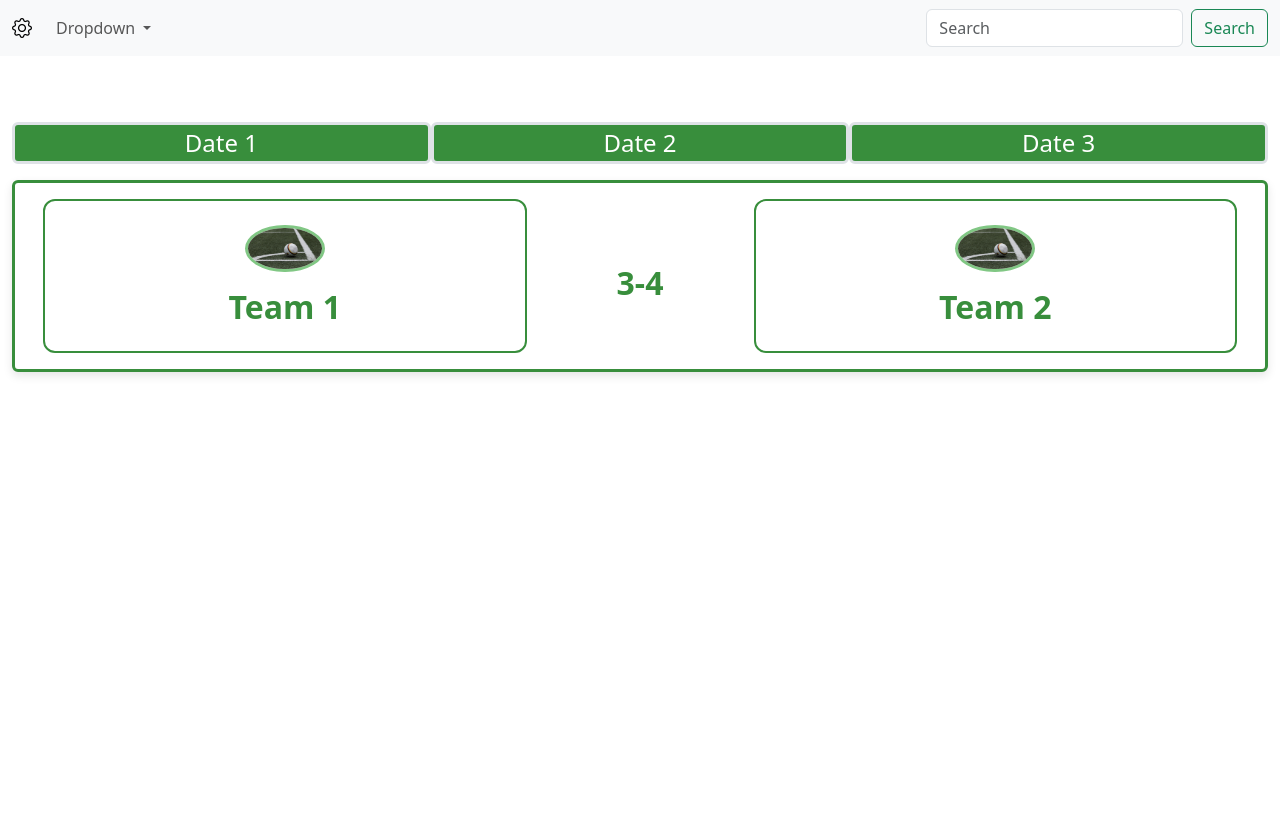
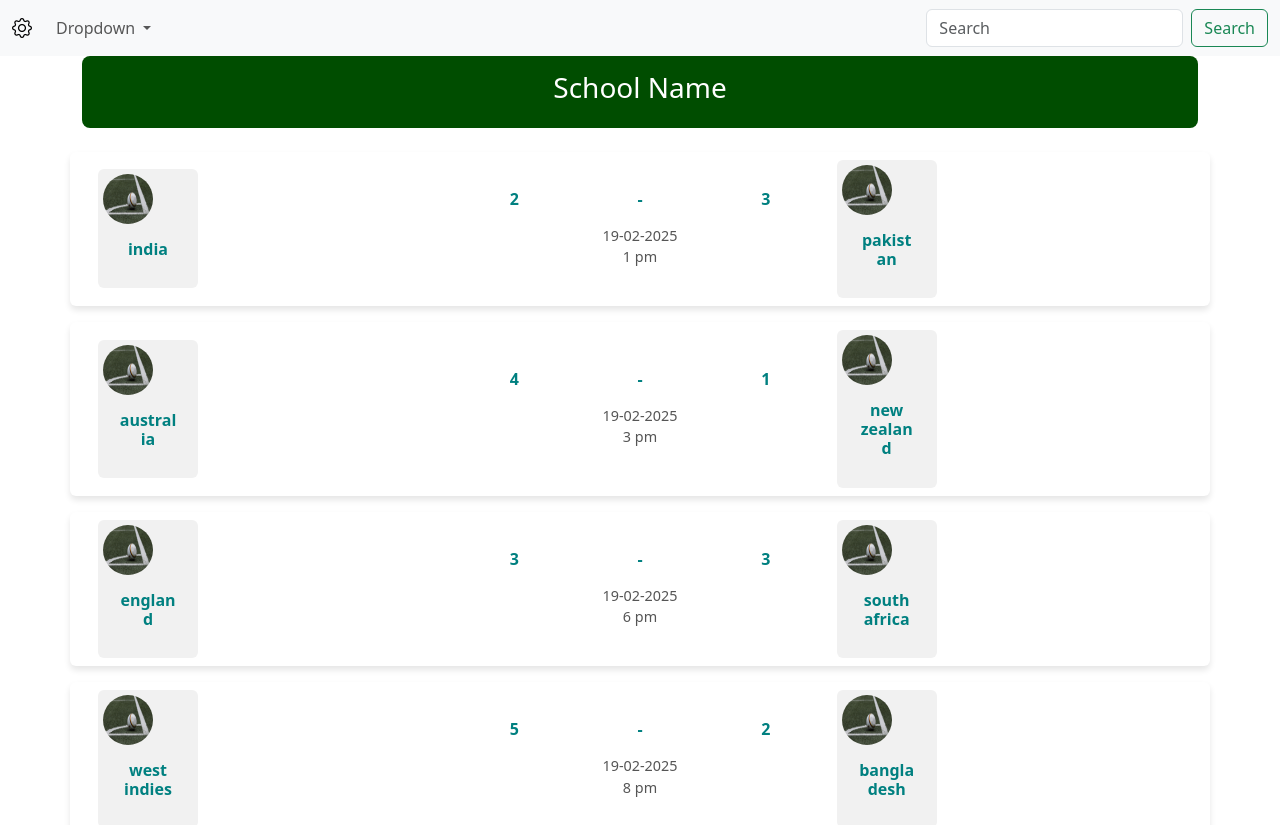
Before and after one commit to NeerajVishwasrao/scorrer, an Angular app: page /matchDash in a window 1280 px wide. Shown: the top 825 px of the page. Before the commit the page ends 800 px from the top, so only its background shows below. Built offline with nearby package versions, Linux system fonts and the light colour scheme.

Commit message:
some ui modified in match-dashboard html

```diff
--- a/src/app/app.component.html
+++ b/src/app/app.component.html
@@ -1,11 +1,10 @@
-
 <nav class="navbar navbar-expand-lg bg-body-tertiary">
   <div class="container-fluid">
     <!-- control panel -->
     <div class="navbar-brand" routerLink="adminLogin" aria-current="page" href="#" data-bs-toggle="offcanvas"
       data-bs-target="#offcanvasExample" aria-controls="offcanvasExample"><i class="bi bi-gear"></i></div>
     <!-- view score -->
-            <a  *ngIf="url!='/' && url!='/matchDash'" class="nav-link active " aria-current="page" routerLink="">View Score</a>
+    <a *ngIf="url!='/' && url!='/matchDash'" class="nav-link active " aria-current="page" routerLink="">View Score</a>
 
     <button class="navbar-toggler" type="button" data-bs-toggle="collapse" data-bs-target="#navbarSupportedContent"
       aria-controls="navbarSupportedContent" aria-expanded="false" aria-label="Toggle navigation">
@@ -18,7 +17,8 @@
           <!-- <a class="nav-link active" aria-current="page" routerLink="">View Score</a> -->
         </li>
         <li class="nav-item">
-            <a *ngIf="url=='/controlPanel'" class="nav-link" href="#" (click)="adminLogout()"> <i class="bi bi-box-arrow-left"></i> Logout</a>
+          <a *ngIf="url=='/controlPanel'" class="nav-link" href="#" (click)="adminLogout()"> <i
+              class="bi bi-box-arrow-left"></i> Logout</a>
         </li>
         <li class="nav-item dropdown">
           <a class="nav-link dropdown-toggle" href="#" role="button" data-bs-toggle="dropdown" aria-expanded="false">
--- a/src/app/match-dashboard/match-dashboard.component.css
+++ b/src/app/match-dashboard/match-dashboard.component.css
@@ -1,86 +1,54 @@
-body {
-    background-color: #2e7d32;
-    color: #ffffff;
+.par1 {
+    background-color: #f8f9fa;
+    color: #002244;
 }
-
-
-.scName h3 {
-    color: #ffffff;
-    font-family: 'Arial', sans-serif;
+.scName {
+    background-color: #004d00;
+    color: white;
+    padding: 15px;
+    border-radius: 8px;
 }
-
-
 .dates {
-    background-color: #388e3c;
-    color: #ffffff;
-    border-radius: 8px;
-    font-size: 1.2rem;
+    background-color: #008080;
+    color: white;
+    font-weight: bold;
+    border-color: #004d00;
 }
-
-.dates:hover {
-    background-color: #81c784;
-    cursor: pointer;
-}
-
-
 .score {
-    background-color: #ffffff;
-    color: #2e7d32;
-    border-radius: 12px;
-    padding: 15px;
-    box-shadow: 0px 4px 10px rgba(0, 0, 0, 0.1);
-}
-
-.card {
-    background-color: #ffffff;
-    color: #2e7d32;
-    border: 2px solid #388e3c;
-    border-radius: 12px;
-    transition: transform 0.3s ease, box-shadow 0.3s ease;
-}
-
-.card:hover {
-    transform: translateY(-10px);
-    box-shadow: 0px 4px 15px rgba(0, 0, 0, 0.1);
-}
-
-.card img {
-    border-radius: 50%;
-    border: 3px solid #81c784;
-}
-
-.card-body {
+    background-color: white;
+    box-shadow: 0px 4px 6px rgba(0, 0, 0, 0.1);
+    padding: 10px;
+    border-radius: 10px;
+    display: flex;
+    justify-content: center;
+    align-items: center;
+    flex-wrap: wrap;
     text-align: center;
 }
-
+.card {
+    background-color: #f1f1f1;
+    border: none;
+    text-align: center;
+    width: 100px;
+    padding: 5px;
+}
 .card-title {
-    font-size: 1.25rem;
-    color: #388e3c;
+    color: #004d00;
     font-weight: bold;
+    font-size: 0.9rem;
 }
-
-
 .score h5 {
-    font-size: 2rem;
-    color: #388e3c;
+    font-size: 1rem;
     font-weight: bold;
+    color: #008080;
 }
-
-
-.score:hover {
-    background-color: #e8f5e9;
+.card img {
+    width: 50px;
+    height: 50px;
 }
-
-
-.border-dark {
-    border-color: #388e3c !important;
+.match-details {
+    text-align: center;
+    font-size: 0.9rem;
+    color: #555;
+    width: 100%;
 }
-
-
-.accent-blue {
-    color: #2196f3;
-}
-
-.accent-blue:hover {
-    color: #1976d2;
-}
--- a/src/app/match-dashboard/match-dashboard.component.html
+++ b/src/app/match-dashboard/match-dashboard.component.html
@@ -1,53 +1,55 @@
-<div class="container-fluid">
+<div class="container   flex-column align-items-center">
     <!-- School Name Section -->
-    <div class="scName col-12 d-flex align-items-center justify-content-start fs-3 mb-4">
+    <div class="scName text-center mb-4 w-100">
         <h3>School Name</h3>
     </div>
 
     <!-- Date Section -->
-    <div class="row date mb-3">
-        <div class="col-4 dates d-flex align-items-center justify-content-center border border-3 rounded-2 fs-4">
-            Date 1
-        </div>
-        <div class="col-4 dates d-flex align-items-center justify-content-center border border-3 rounded-2 fs-4">
-            Date 2
-        </div>
-        <div class="col-4 dates d-flex align-items-center justify-content-center border border-3 rounded-2 fs-4">
-            Date 3
-        </div>
-    </div>
+    <!-- <div class="row date mb-3 text-center w-100">
+        <div class="col-md-4 dates py-2 rounded-2">Date 1</div>
+        <div class="col-md-4 dates py-2 rounded-2">Date 2</div>
+        <div class="col-md-4 dates py-2 rounded-2">Date 3</div>
+    </div> -->
 
     <!-- Score Section -->
-    <div class="score row mt-3 p-3 border border-dark border-3 rounded-2">
+    <div class="score row py-2 px-3 my-3 rounded-2 " *ngFor="let match of matches">
         <!-- Team 1 -->
-        <div class="col-5">
-            <div class="team1">
-                <div class="card d-flex align-items-center">
-                    <img src="assets/Football_Live_Blog_4_1705587974795_1705587983103.jpg" class="card mt-4" alt="Team 1" width="80px" height="80px">
-                    <div class="card-body">
-                        <h5 class="card-title">Team 1</h5>
-                    </div>
+        <div class=" col ">
+            <div class="card ">
+                <img src="assets/Football_Live_Blog_4_1705587974795_1705587983103.jpg" class="rounded-circle"
+                    alt="Team 1">
+                <div class="card-body">
+                    <h5 class="card-title">{{match.TeamName1}}</h5>
                 </div>
             </div>
         </div>
 
         <!-- Score -->
-        <div class="col-2 d-flex align-items-center justify-content-center">
-            <h5 class="pt-4">3-4</h5>
+        <div class=" col ">
+            <div class="row">
+                <h5 class="col">{{match.score1}}</h5>
+                <h5 class="mx-2 col">-</h5>
+                <h5 class="col">{{match.score2}}</h5>
+            </div>
 
-
+            <div class="match-details mt-2">
+                <div>{{match.date}}</div>
+                <div>{{match.matchTime}}</div>
+            </div>
         </div>
 
         <!-- Team 2 -->
-        <div class="col-5">
-            <div class="team2">
-                <div class="card d-flex align-items-center">
-                    <img src="assets/Football_Live_Blog_4_1705587974795_1705587983103.jpg" class="card mt-4" alt="Team 2" width="80px" height="80px">
-                    <div class="card-body">
-                        <h5 class="card-title">Team 2</h5>
-                    </div>
+        <div class=" col ">
+            <div class="card ">
+                <img src="assets/Football_Live_Blog_4_1705587974795_1705587983103.jpg" class="rounded-circle"
+                    alt="Team 2">
+                <div class="card-body">
+                    <h5 class="card-title">{{match.TeamName2}}</h5>
                 </div>
             </div>
         </div>
+
+        <!-- Match Details -->
+
     </div>
 </div>
--- a/src/app/match-dashboard/match-dashboard.component.ts
+++ b/src/app/match-dashboard/match-dashboard.component.ts
@@ -2,11 +2,12 @@ import { Component, inject } from '@angular/core';
 import { Router } from '@angular/router';
 import { matchData } from '../shared/interface';
 import { HttpClient } from '@angular/common/http';
+import { NgFor } from '@angular/common';
 
 @Component({
   selector: 'app-match-dashboard',
   standalone: true,
-  imports: [],
+  imports: [NgFor],
   templateUrl: './match-dashboard.component.html',
   styleUrl: './match-dashboard.component.css'
 })
@@ -19,6 +20,7 @@ export class MatchDashboardComponent {
     if (this.router.url == "") {
       this.showViewScore = false
     }
+    this.getAllMatches()
   }
 
   matches: matchData[] = [];
@@ -26,6 +28,8 @@ export class MatchDashboardComponent {
 
     this.http.get('assets/allMatches.json').subscribe((val) => {
       this.matches = val as matchData[]
+      console.log(this.matches);
+
     })
 
   }
```
Lines whose indentation alone changed are shown as unchanged.
